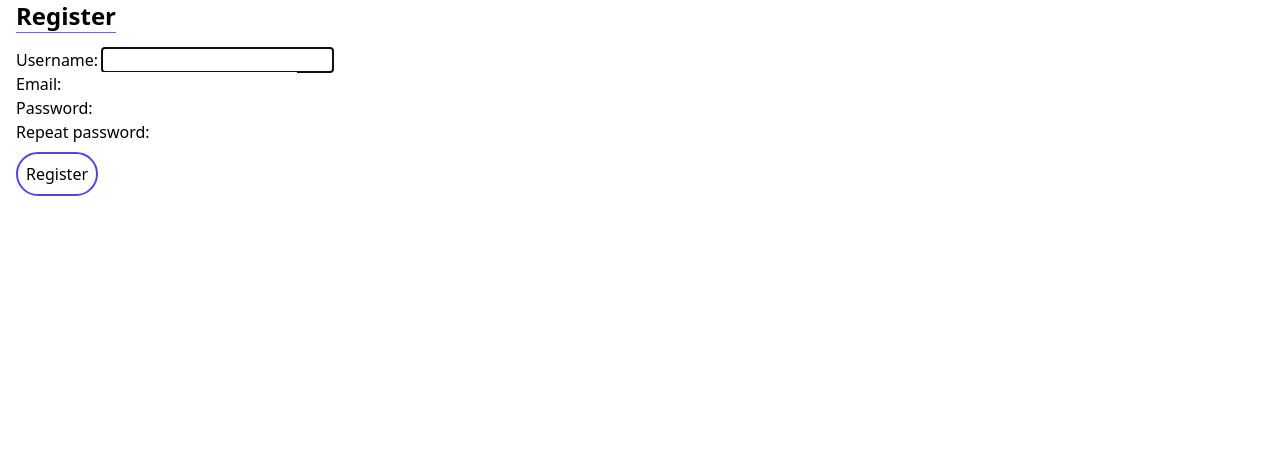
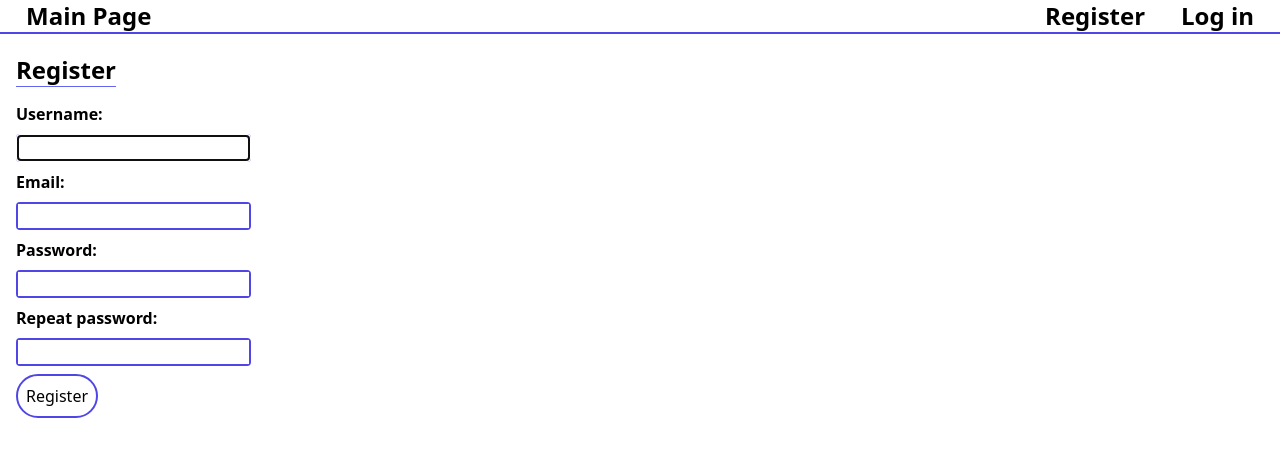
Before and after one commit to fanatik3m/TodoListDjango3, a Django app: page /register/ in a window 1280 px wide. Shown: the top 457 px of the page. Run offline with Django 3.2, Linux system fonts and the light colour scheme; some libraries are stand-ins or nearby versions.

Commit message:
Frontend was added

```diff
--- a/todo_list/tasks/templates/tasks/base.html
+++ b/todo_list/tasks/templates/tasks/base.html
@@ -11,12 +11,34 @@
 </head>
 <body>
     {% block mainmenu %}
-    <ul class="flex justify-center">
-        {% for m in menu %}
-        <li>
-            <a href="{% url m.url_name %}" class="text-2xl font-bold border-b border-indigo-600">{{ m.title }}</a>
+    <ul class="flex justify-between border-b-2 border-indigo-600 mb-5">
+        <li class="mx-4">
+            <a href="{% url 'index' %}" class="flex justify-left text-2xl font-bold border-x-2 px-2 hover:text-indigo-600 border-white hover:border-indigo-600">Main Page</a>
         </li>
-        {% endfor %}
+            {% for m in menu %}
+            <li>
+                <a href="{% url m.url_name %}" class="flex justify-right text-2xl font-bold border-x-2 px-2 hover:text-indigo-600 border-white hover:border-indigo-600">{{ m.title }}</a>
+            </li>
+            {% endfor %}
+        {% if request.user.is_authenticated %}
+            <div class="flex justify-center">
+                <li class="mx-4">
+                    <p class="inline flex justify-right text-2xl font-bold px-2 text-indigo-600">{{ request.user.username }}</p>
+                </li>
+                <li class="mr-4">
+                <a href="{% url 'logout' %}" class="flex justify-right text-2xl font-bold border-x-2 px-2 hover:text-indigo-600 border-white hover:border-indigo-600">Log out</a>
+                </li>
+            </div>
+        {% else %}
+            <div class="flex justify-center">
+                <li class="mx-4">
+                    <a href="{% url 'register' %}" class="flex justify-right text-2xl font-bold border-x-2 px-2 hover:text-indigo-600 border-white hover:border-indigo-600">Register</a>
+                </li>
+                <li class="mr-4">
+                <a href="{% url 'login' %}" class="flex justify-right text-2xl font-bold border-x-2 px-2 hover:text-indigo-600 border-white hover:border-indigo-600">Log in</a>
+                </li>
+            </div>
+        {% endif %}
     </ul>
     {% endblock mainmenu %}
 
--- a/todo_list/tasks/templates/tasks/register.html
+++ b/todo_list/tasks/templates/tasks/register.html
@@ -10,7 +10,7 @@
      <div>{{ form.non_field_errors }}</div>
 
     {% for f in form %}
-    <p><label for="{{ f.id_for_label }}">{{ f.label }}: </label>{{ f }}</p>
+    <p class="my-2"><label class="font-bold" for="{{ f.id_for_label }}">{{ f.label }}: </label><p class="inline-block border-2 rounded border-indigo-600">{{ f }}</p></p>
     <div>{{ f.errors }}</div>
     {% endfor %}
 
--- a/todo_list/tasks/utils.py
+++ b/todo_list/tasks/utils.py
@@ -1,4 +1,11 @@
+# menu = [
+#         {'title': 'Main Page', 'url_name': 'index'},
+#     ]
+menu = []
+
+
 class AddContextMixin:
     def get_user_context(self, **kwargs):
         context = kwargs
+        context['menu'] = menu.copy()
         return context
--- a/todo_list/tasks/views.py
+++ b/todo_list/tasks/views.py
@@ -12,9 +12,6 @@ from .utils import AddContextMixin
 def index(request):
     context = {
         'title': 'Main Page',
-        'menu': [
-            {'title': 'About website', 'url_name': 'register'},
-        ]
     }
 
     return render(request, 'tasks/index.html', context=context)
```
